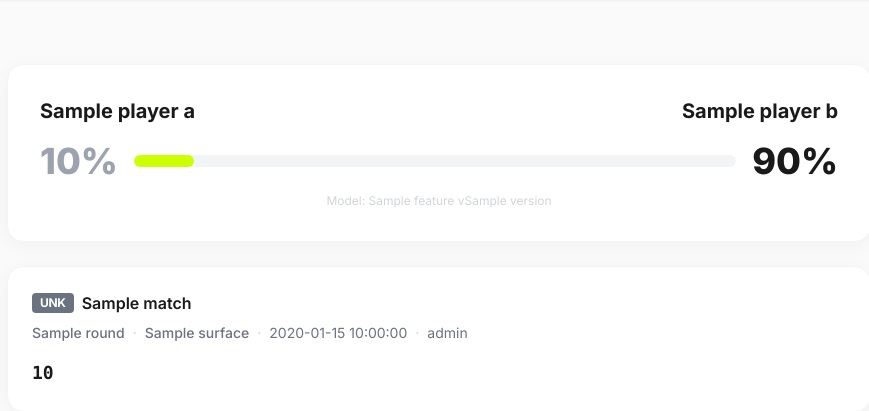
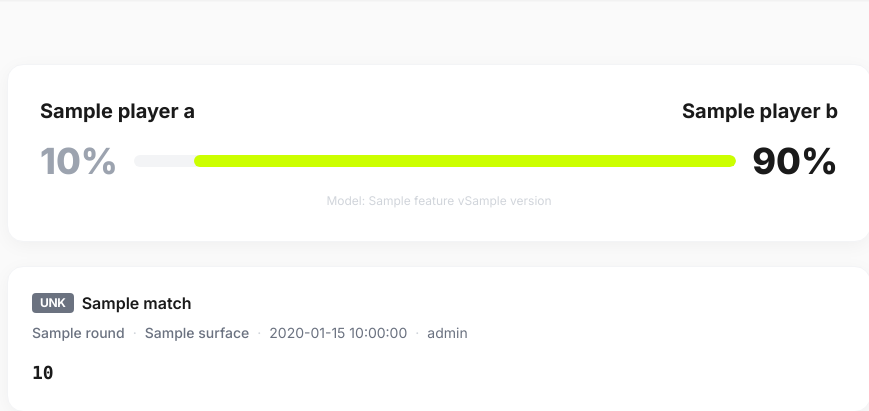
Before and after one commit to CammyWammyBeck/Teelov4.0, a FastAPI app: template src/teelo/web/templates/match_detail.html in a window 1280 px wide. Shown: the part 81-492 px from the top of the page, without its empty margins (201-1070 px from the left). Run offline with FastAPI, Linux system fonts and the light colour scheme; the template is opened without the code that fills it: most values are stand-ins (such as "Sample title", 1, 10 or a date in 2020); parts of the project's set-up code (start-up, migrations or seed data) failed here and were passed over; some libraries are stand-ins or nearby versions.

Commit message:
fix: prediction bar fills from the favored player's side
Bar now shows lime on the higher-percentage side instead of
always filling from player A's side.

Co-Authored-By: Claude Opus 4.6 <noreply@anthropic.com>

```diff
--- a/src/teelo/web/templates/match_detail.html
+++ b/src/teelo/web/templates/match_detail.html
@@ -17,8 +17,8 @@
         </div>
         <div class="flex items-center gap-4 mb-3">
             <span class="text-3xl md:text-4xl font-black {{ 'text-teelo-dark' if pred_a_pct >= pred_b_pct else 'text-content-faint' }}">{{ pred_a_pct }}%</span>
-            <div class="flex-1 h-3 rounded-full bg-surface-muted overflow-hidden">
-                <div class="h-full bg-teelo-lime rounded-full transition-all" style="width: {{ pred_a_pct }}%"></div>
+            <div class="flex-1 h-3 rounded-full bg-surface-muted overflow-hidden flex {{ 'justify-end' if pred_b_pct > pred_a_pct else '' }}">
+                <div class="h-full bg-teelo-lime rounded-full transition-all" style="width: {{ [pred_a_pct, pred_b_pct] | max }}%"></div>
             </div>
             <span class="text-3xl md:text-4xl font-black {{ 'text-teelo-dark' if pred_b_pct > pred_a_pct else 'text-content-faint' }}">{{ pred_b_pct }}%</span>
         </div>
```
